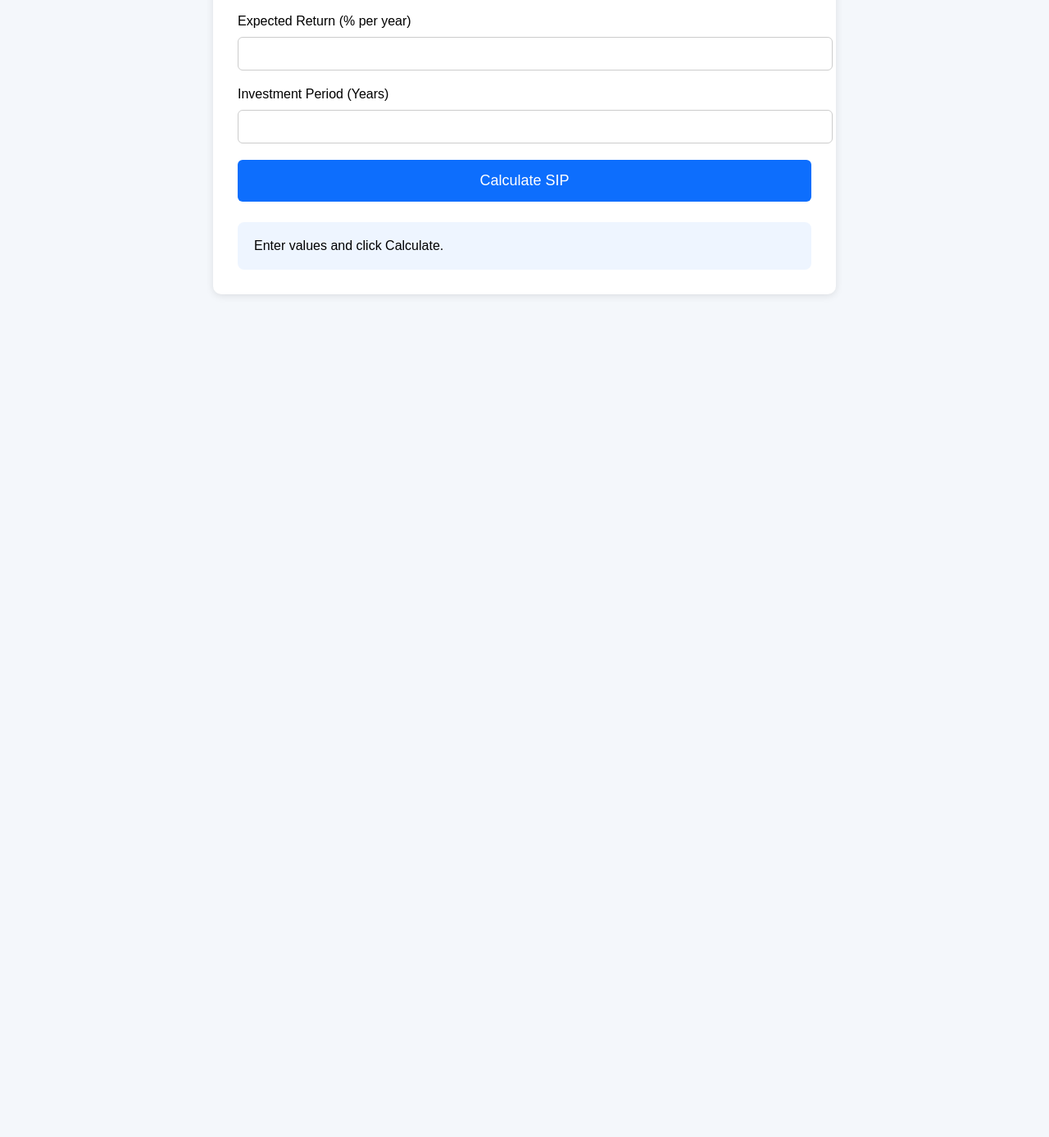
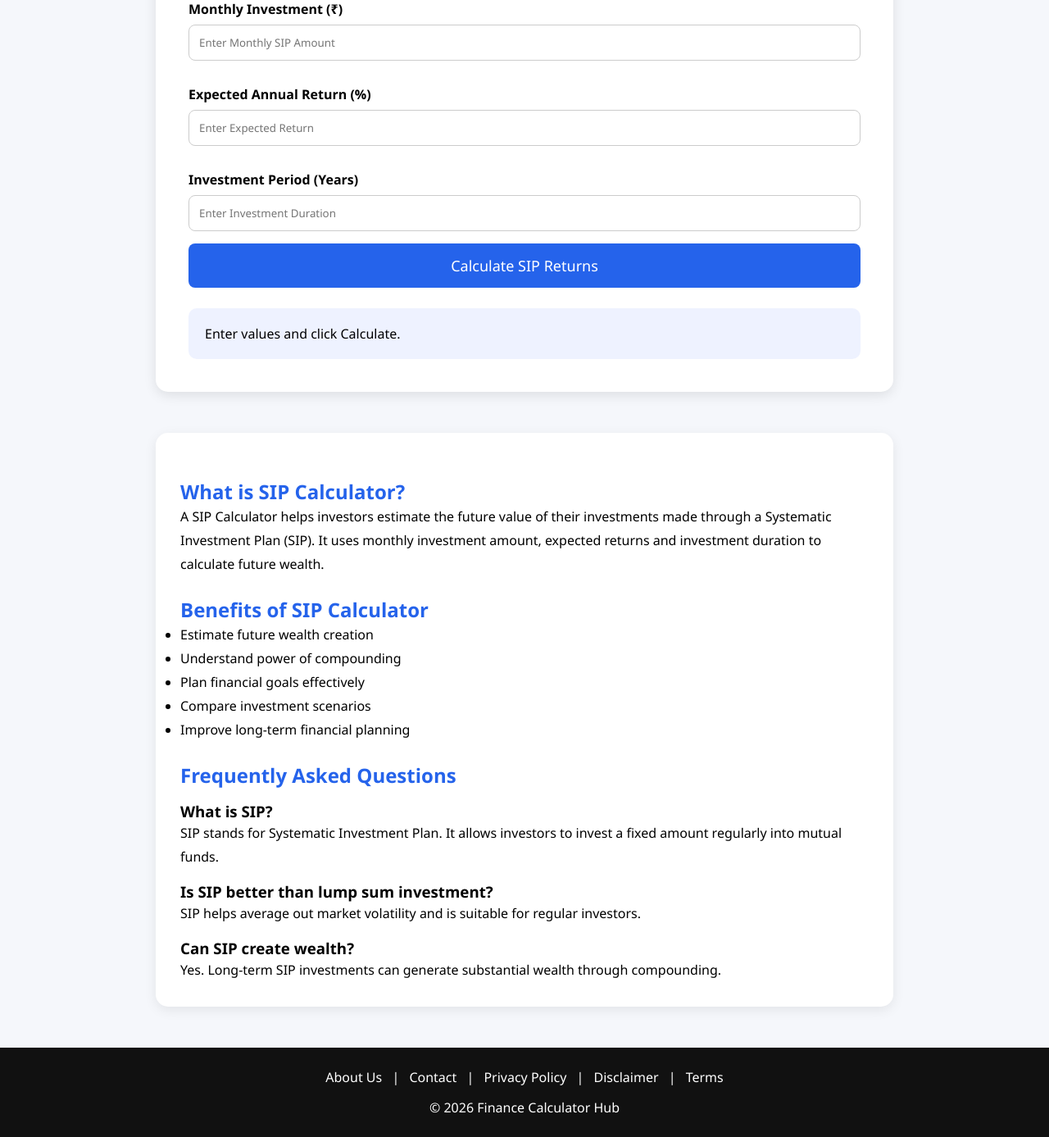
Before and after one commit to dhananjay-finance/FinanceCalculatorHub, a plain HTML site: page sip.html in a window 1280 px wide. Shown: the part 236-1623 px from the top of the page at 82% size. Before the commit the page ends 800 px from the top, so only its background shows below. Drawn offline with Linux system fonts and the light colour scheme.

Commit message:
sip.html

```diff
--- a/sip.html
+++ b/sip.html
@@ -1,116 +1,170 @@
 <!DOCTYPE html>
+
 <html lang="en">
+
 <head>
 <meta charset="UTF-8">
 <meta name="viewport" content="width=device-width, initial-scale=1.0">
-<title>SIP Calculator - Finance Calculator Hub</title>
 
-<style>
+<title>SIP Calculator - Calculate Mutual Fund SIP Returns Online</title>
 
-body{
-    font-family:Arial,sans-serif;
-    background:#f4f7fb;
-    margin:0;
-    padding:0;
-}
+<meta name="description"
+content="Free SIP Calculator to calculate future value of mutual fund investments. Estimate wealth creation through Systematic Investment Plans.">
 
-.container{
-    max-width:700px;
-    margin:50px auto;
-    background:white;
-    padding:30px;
-    border-radius:10px;
-    box-shadow:0 2px 10px rgba(0,0,0,0.1);
-}
+<meta name="keywords"
+content="SIP Calculator, Mutual Fund Calculator, Investment Calculator, SIP Return Calculator">
 
-h1{
-    text-align:center;
-    color:#0d6efd;
-}
+<meta name="robots" content="index, follow">
 
-input{
-    width:100%;
-    padding:12px;
-    margin-top:10px;
-    margin-bottom:20px;
-    border:1px solid #ccc;
-    border-radius:6px;
-}
+<link rel="stylesheet" href="style.css">
 
-button{
-    width:100%;
-    padding:15px;
-    background:#0d6efd;
-    color:white;
-    border:none;
-    border-radius:6px;
-    font-size:18px;
-    cursor:pointer;
-}
-
-.result{
-    margin-top:25px;
-    padding:20px;
-    background:#eef5ff;
-    border-radius:8px;
-}
-
-</style>
 </head>
 
 <body>
 
-<div class="container">
+<nav class="navbar">
+
+<div class="logo">
+<a href="index.html" style="text-decoration:none;color:#0d6efd;">
+💰 Finance Calculator Hub
+</a>
+</div>
+
+<ul class="nav-links">
+<li><a href="index.html">Home</a></li>
+</ul>
+
+</nav>
+
+<div class="calculator-container">
 
 <h1>SIP Calculator</h1>
 
-<label>Monthly Investment (₹)</label>
-<input type="number" id="monthly">
+<label>Monthly Investment (₹)</label> <input type="number" id="monthlyInvestment" placeholder="Enter Monthly SIP Amount">
 
-<label>Expected Return (% per year)</label>
-<input type="number" id="rate">
+<label>Expected Annual Return (%)</label> <input type="number" id="annualReturn" placeholder="Enter Expected Return">
 
-<label>Investment Period (Years)</label>
-<input type="number" id="years">
+<label>Investment Period (Years)</label> <input type="number" id="years" placeholder="Enter Investment Duration">
 
 <button onclick="calculateSIP()">
-Calculate SIP
+Calculate SIP Returns
 </button>
 
-<div class="result" id="result">
+<div id="result" class="result-box">
 Enter values and click Calculate.
 </div>
 
 </div>
 
+<section class="calculator-content">
+
+<h2>What is SIP Calculator?</h2>
+
+<p>
+A SIP Calculator helps investors estimate the future value of their investments made through a Systematic Investment Plan (SIP). It uses monthly investment amount, expected returns and investment duration to calculate future wealth.
+</p>
+
+<h2>Benefits of SIP Calculator</h2>
+
+<ul>
+<li>Estimate future wealth creation</li>
+<li>Understand power of compounding</li>
+<li>Plan financial goals effectively</li>
+<li>Compare investment scenarios</li>
+<li>Improve long-term financial planning</li>
+</ul>
+
+<h2>Frequently Asked Questions</h2>
+
+<h3>What is SIP?</h3>
+
+<p>
+SIP stands for Systematic Investment Plan. It allows investors to invest a fixed amount regularly into mutual funds.
+</p>
+
+<h3>Is SIP better than lump sum investment?</h3>
+
+<p>
+SIP helps average out market volatility and is suitable for regular investors.
+</p>
+
+<h3>Can SIP create wealth?</h3>
+
+<p>
+Yes. Long-term SIP investments can generate substantial wealth through compounding.
+</p>
+
+</section>
+
+<footer>
+
+<div class="footer-links">
+
+<a href="about.html">About Us</a> |
+
+<a href="contact.html">Contact</a> |
+
+<a href="privacy-policy.html">Privacy Policy</a> |
+
+<a href="disclaimer.html">Disclaimer</a> |
+
+<a href="terms.html">Terms</a>
+
+</div>
+
+<p>© 2026 Finance Calculator Hub</p>
+
+</footer>
+
 <script>
 
-function calculateSIP(){
+function calculateSIP() {
 
-let monthly = parseFloat(document.getElementById("monthly").value);
-let annualRate = parseFloat(document.getElementById("rate").value);
-let years = parseFloat(document.getElementById("years").value);
+let monthlyInvestment =
+parseFloat(document.getElementById("monthlyInvestment").value);
 
-let r = annualRate / 12 / 100;
-let n = years * 12;
+let annualReturn =
+parseFloat(document.getElementById("annualReturn").value);
+
+let years =
+parseFloat(document.getElementById("years").value);
+
+if(!monthlyInvestment || !annualReturn || !years){
+
+document.getElementById("result").innerHTML =
+"Please enter all values.";
+
+return;
+
+}
+
+let monthlyRate = annualReturn / 12 / 100;
+
+let months = years * 12;
 
 let futureValue =
-monthly *
-((Math.pow(1+r,n)-1)/r) *
-(1+r);
+monthlyInvestment *
+((Math.pow(1 + monthlyRate, months) - 1) / monthlyRate) *
+(1 + monthlyRate);
 
-let invested = monthly * n;
-let wealth = futureValue - invested;
+let investedAmount =
+monthlyInvestment * months;
 
-document.getElementById("result").innerHTML = `
-<p><strong>Total Invested:</strong> ₹${invested.toFixed(2)}</p>
-<p><strong>Wealth Gained:</strong> ₹${wealth.toFixed(2)}</p>
-<p><strong>Final Corpus:</strong> ₹${futureValue.toFixed(2)}</p>
-`;
+let wealthGained =
+futureValue - investedAmount;
+
+document.getElementById("result").innerHTML =
+
+`<p><strong>Total Investment:</strong> ₹${investedAmount.toFixed(2)}</p>
+
+<p><strong>Estimated Returns:</strong> ₹${wealthGained.toFixed(2)}</p>
+
+<p><strong>Maturity Value:</strong> ₹${futureValue.toFixed(2)}</p>`;
 
 }
 
 </script>
 
 </body>
+
 </html>
```
